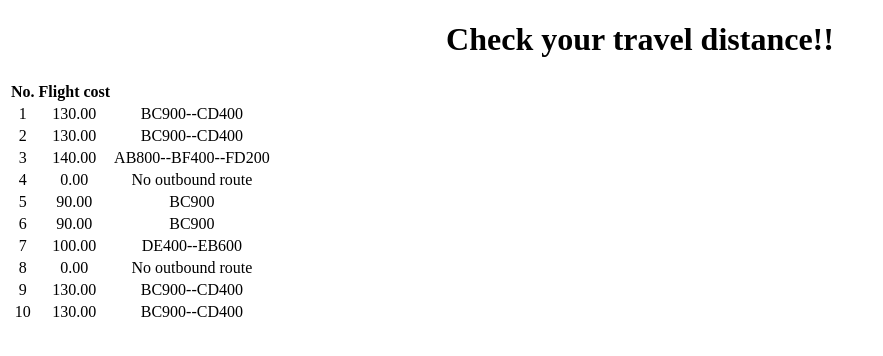
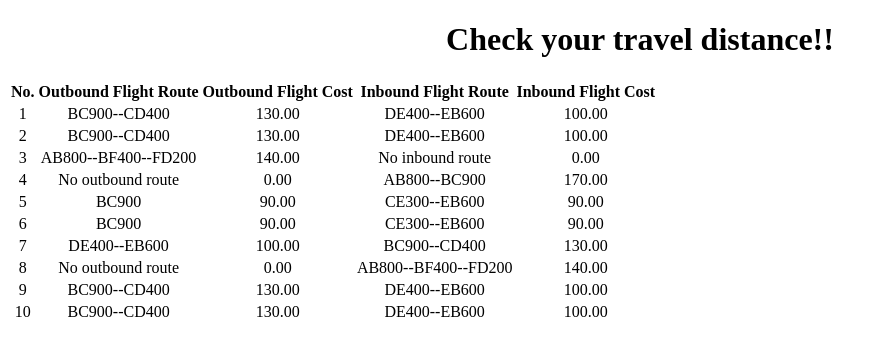
Before and after one commit to BenAstwood/travel-distance-calculator, an Angular app: page / in a window 1280 px wide. Shown: the top 356 px of the page, without its empty margins (0-883 px from the left). Built offline with nearby package versions, Linux system fonts and the light colour scheme.

Commit message:
Extended methods to calculate return flight

```diff
--- a/src/app/components/calc-travel/calc-travel.component.html
+++ b/src/app/components/calc-travel/calc-travel.component.html
@@ -3,14 +3,19 @@
     <thead class="rc-table__thead">
       <tr class="rc-table__row">
         <th class="rc-table__th">No.</th>
-        <th class="rc-table__th">Flight cost</th>
+        <th class="rc-table__th">Outbound Flight Route</th>
+        <th class="rc-table__th">Outbound Flight Cost</th>
+        <th class="rc-table__th">Inbound Flight Route</th>
+        <th class="rc-table__th">Inbound Flight Cost</th>
       </tr>
     </thead>
     <tbody class="table__tbody">
       <tr *ngFor="let outcome of outcomes; let i = index" class="table__row">
         <td class="rc-table__td">{{ outcome.id }}</td>
+        <td class="rc-table__td">{{ outcome.routeString }}</td>
         <td class="rc-table__td">{{ outcome.cost }}</td>
-        <td class="rc-table__td">{{ outcome.routeString }}</td>
+        <td class="rc-table__td">{{ outcome.returnLeg.routeString }}</td>
+        <td class="rc-table__td">{{ outcome.returnLeg.cost }}</td>
       </tr>
     </tbody>
   </table>
--- a/src/assets/js/features/travelCalc.ts
+++ b/src/assets/js/features/travelCalc.ts
@@ -29,6 +29,10 @@ export const travelCalc = {
 
       journey.depart = splitString[0];
       journey.homeToAirport = distance;
+      journey.returnLeg = {
+        depart: journey.destination,
+        destination: journey.depart
+      };
 
       return journey;
     });
@@ -122,9 +126,9 @@ export const travelCalc = {
     return ((totalDistance * flight.price) / 100).toFixed(2);
   },
 
-  flightRouteString(route) {
+  flightRouteString(route, inboundFlight = false) {
     if (route.length === 0) {
-      return "No outbound route";
+      return inboundFlight ? "No inbound route" : "No outbound route";
     } else {
       return route.length === 1
         ? route[0].flightName
@@ -141,6 +145,18 @@ export const travelCalc = {
       journey.route = travelCalc.pickFlightRoute(journey, flights);
       journey.cost = travelCalc.flightCost(journey.route, prices);
       journey.routeString = travelCalc.flightRouteString(journey.route);
+      journey.returnLeg.route = travelCalc.pickFlightRoute(
+        journey.returnLeg,
+        flights
+      );
+      journey.returnLeg.cost = travelCalc.flightCost(
+        journey.returnLeg.route,
+        prices
+      );
+      journey.returnLeg.routeString = travelCalc.flightRouteString(
+        journey.returnLeg.route,
+        true
+      );
     });
 
     return journeys;
```
